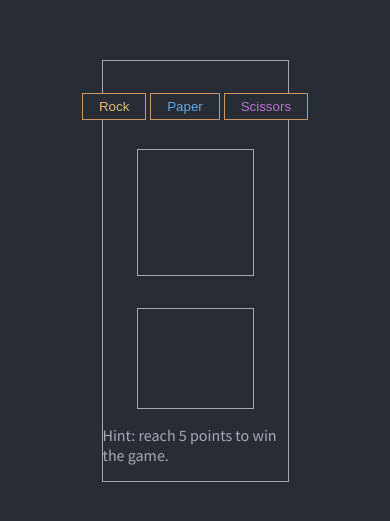
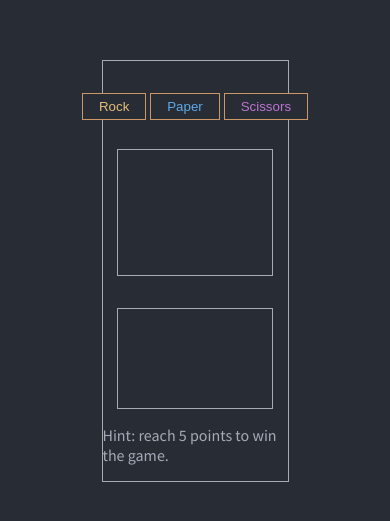
Before and after one commit to Maddily/rock-paper-scissors, a plain HTML site: page index.html in a window 390 px wide. Shown: the part 159-680 px from the top of the page. Drawn offline with Linux system fonts and the light colour scheme.

Commit message:
Change width of results and score display in media query

```diff
--- a/styles.css
+++ b/styles.css
@@ -123,3 +123,9 @@ p {
         width: 30vw;
     }
 }
+
+@media only screen and (max-width: 680px) {
+    .results, .score-and-winner {
+        width: 40vw;
+    }
+}
```
